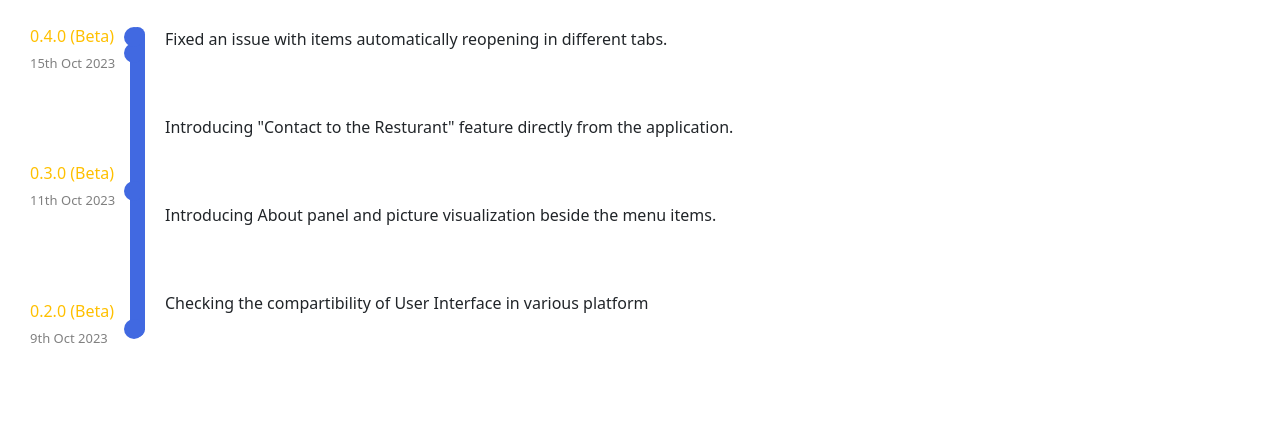
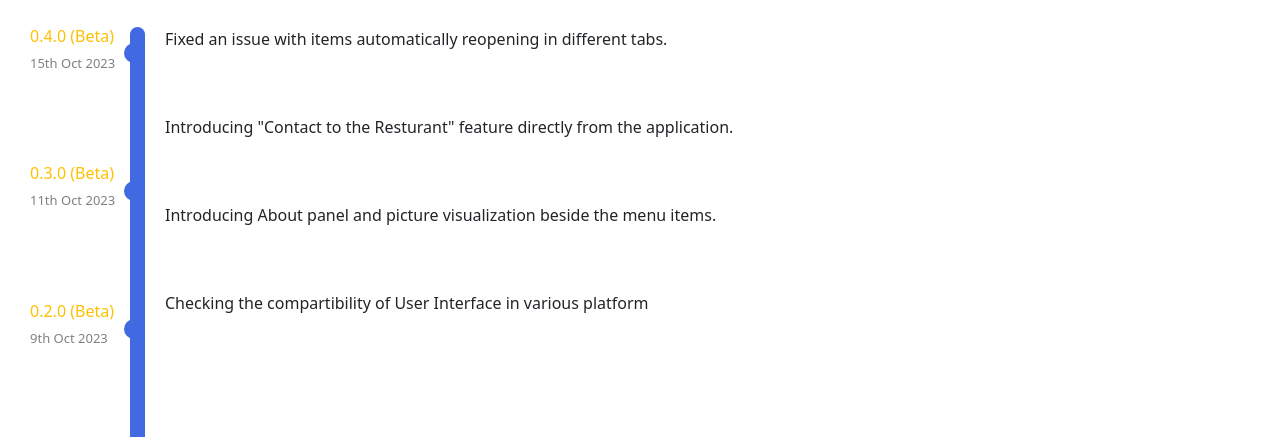
Before and after one commit to Saswat-Kumar-Pradhan/KITCHEN-BOX, a plain HTML site: page about.html in a window 1280 px wide. Shown: the part 338-775 px from the top of the page. Drawn offline with nearby package versions, Linux system fonts and the light colour scheme.

Commit message:
Update style.css

```diff
--- a/style.css
+++ b/style.css
@@ -169,7 +169,7 @@
 }
 .v-bar{
     width: 15px;
-    height: 310px;
+    height: 448px;
     background-color: royalblue;
     border-radius: 8px;
     margin-right: 20px;
@@ -186,8 +186,8 @@
 .point1{bottom: -2px;}
 .point2{bottom: 136px;}
 .point3{bottom: 274px;}
-/* .point4{bottom: 412px;}
-.point5{bottom: 550px;} */
+.point4{bottom: 412px;}
+/* .point5{bottom: 550px;} */
 
 .dev-img{
     width: 50px;
```
